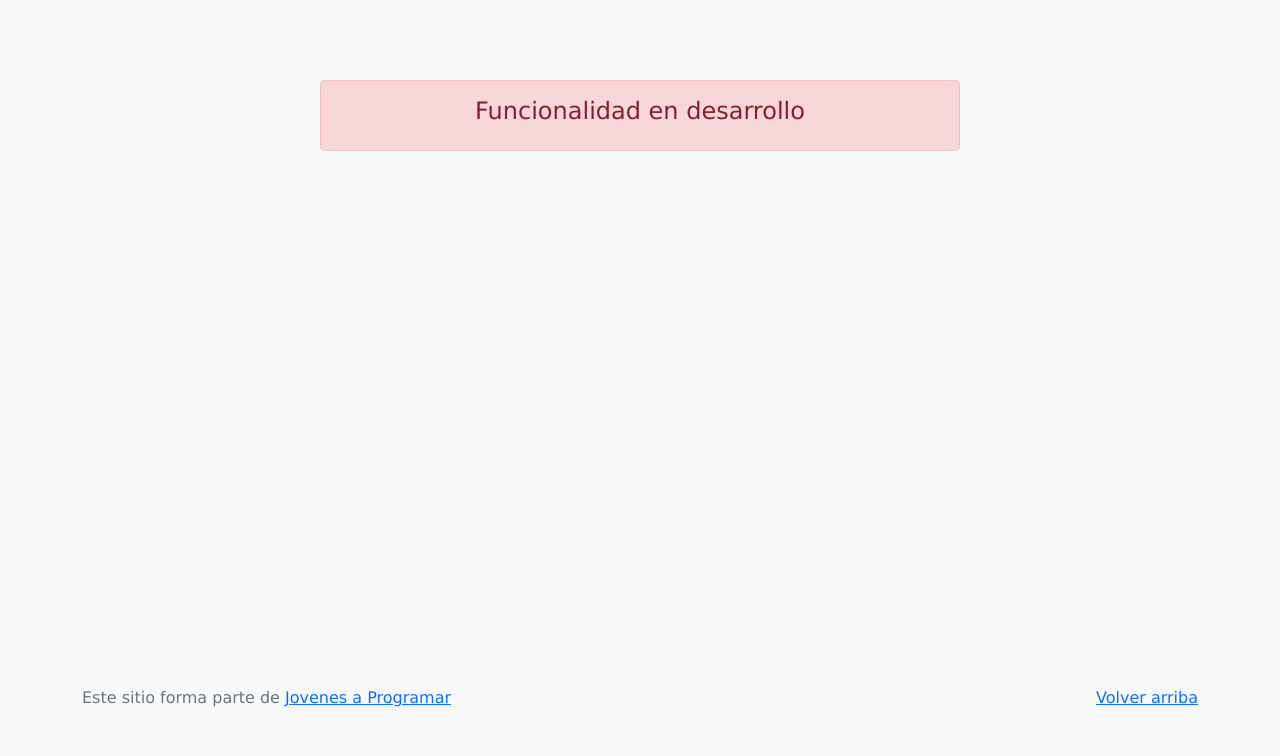
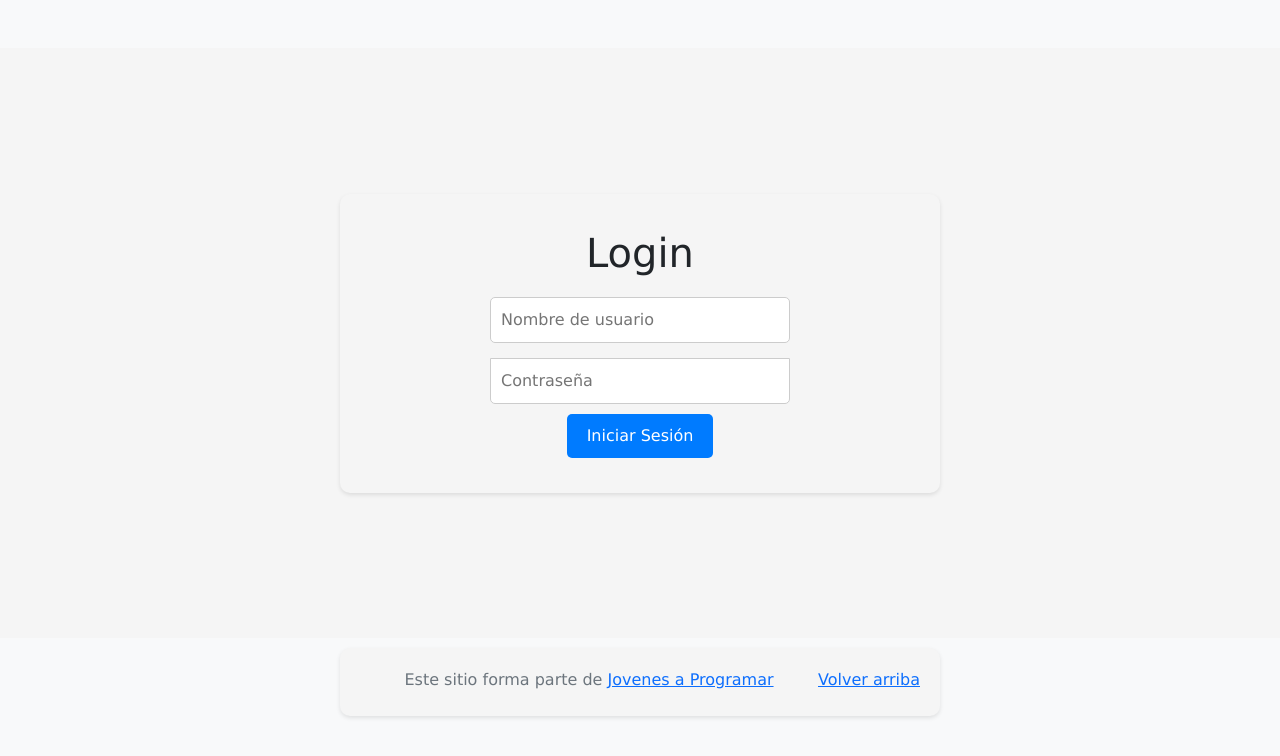
Before and after one commit to alvarobriano/proyecto-e-commerce, a plain HTML site: page workspace-inicial/login.html in a window 1280 px wide. Drawn offline with Linux system fonts and the light colour scheme; files whose address does not match are found by name.

Commit message:
cambio-punto-3-entrega-1

```diff
--- /dev/null
+++ b/workspace-inicial/css/formulario.css
@@ -0,0 +1,79 @@
+.mt-5 {
+    height: 100%;
+    display: flex;
+    align-items: center;
+    padding-top: 40px;
+    padding-bottom: 40px;
+    background-color: #f5f5f5;
+}
+
+#loginForm {
+    width: 100%;
+    max-width: 330px;
+    padding: 15px;
+    margin: auto;
+}
+
+#loginForm .checkbox {
+    font-weight: 400;
+}
+
+#loginForm-floating:focus-within {
+    z-index: 2;
+}
+
+#loginForm input[type="email"] {
+    margin-bottom: -1px;
+    border-bottom-right-radius: 0;
+    border-bottom-left-radius: 0;
+}
+
+#loginForm input[type="password"] {
+    margin-bottom: 10px;
+    border-top-left-radius: 0;
+    border-top-right-radius: 0;
+}
+
+.container {
+    max-width: 600px;
+    margin: 0 auto;
+    padding: 20px;
+    background-color: #f5f5f5;
+    border-radius: 10px;
+    box-shadow: 0 2px 4px rgba(0, 0, 0, 0.1);
+}
+
+#loginForm {
+    text-align: center;
+}
+
+#loginForm h1 {
+    margin-bottom: 20px;
+}
+
+#loginForm input {
+    display: block;
+    width: 100%;
+    padding: 10px;
+    margin-bottom: 15px;
+    border: 1px solid #ccc;
+    border-radius: 5px;
+}
+
+#loginForm button {
+    background-color: #007bff;
+    color: #fff;
+    border: none;
+    padding: 10px 20px;
+    border-radius: 5px;
+    cursor: pointer;
+}
+
+#loginForm button:hover {
+    background-color: #0056b3;
+}
+
+.text-muted {
+    text-align: center;
+    padding: 10px;
+}
--- /dev/null
+++ b/workspace-inicial/js/login.js
@@ -0,0 +1,24 @@
+document.addEventListener("DOMContentLoaded", function(){
+    const loginForm = document.getElementById("loginForm");
+    const nombre = document.getElementById("username");
+
+
+
+    loginForm.addEventListener("submit", function(event) {
+      event.preventDefault();
+
+      if (nombre.value == "") {
+        alert("El usuario no está logueado, por favor rellene los campos");
+      } else {
+        sessionStorage.setItem("username", nombre.value);
+        window.location.href = "index.html";
+      };
+        // Almacenar el nombre en sessionStorage para usarlo en home.js
+
+        // Redirigir a la página principal
+
+    });
+
+
+
+});
--- a/workspace-inicial/login.html
+++ b/workspace-inicial/login.html
@@ -9,6 +9,7 @@
   <link href="https://fonts.googleapis.com/css?family=Raleway:300,300i,400,400i,700,700i,900,900i" rel="stylesheet">
   <link href="css/bootstrap.min.css" rel="stylesheet">
   <link href="css/styles.css" rel="stylesheet">
+  <link href="css/formulario.css" rel="stylesheet">
   <style>
     body {
       background-color: rgb(248, 249, 250);
@@ -19,9 +20,12 @@
 <body>
   <main class="mt-5">
     <div class="container">
-      <div class="alert alert-danger text-center" role="alert">
-        <h4 class="alert-heading">Funcionalidad en desarrollo</h4>
-      </div>
+      <form id="loginForm">
+        <h1>Login</h1>
+        <input type="text" id="username" placeholder="Nombre de usuario"/>
+        <input type="password" id="password" placeholder="Contraseña" required/>
+        <button type="submit" id="boton">Iniciar Sesión</button>
+      </form>
     </div>
   </main>
   <footer class="text-muted">
```
